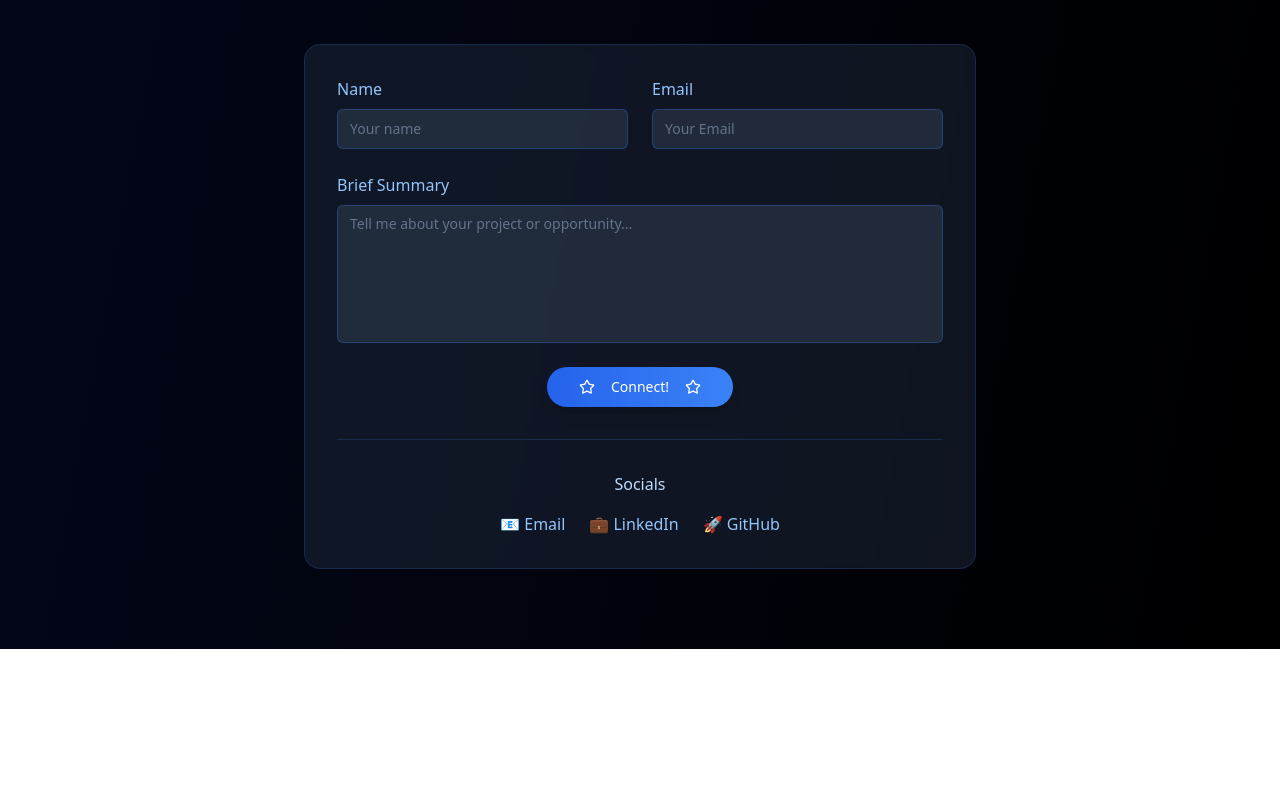
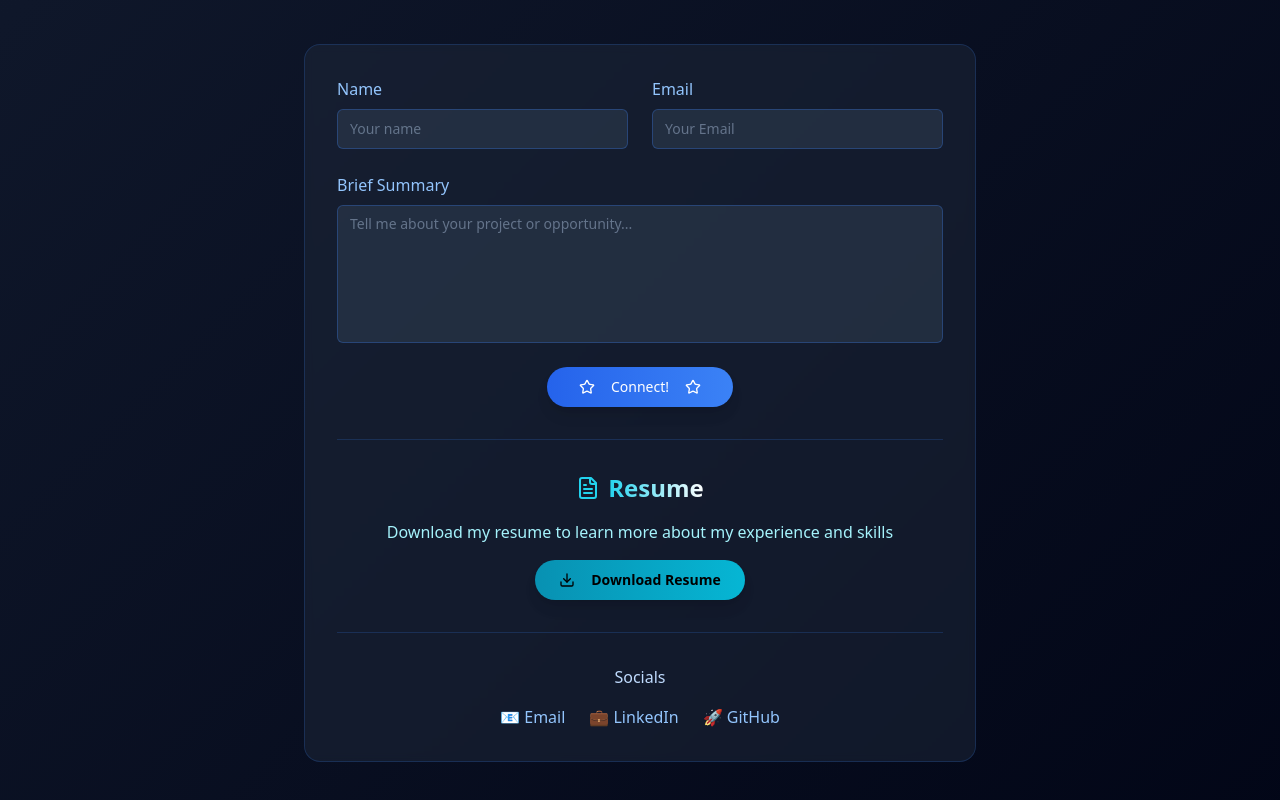
Before and after one commit to EugeneBertrand/Eugene-Bertrand, a React (Vite) app: page / in a window 1280 px wide. Shown: the part 6268-7068 px from the top of the page. Before the commit the page ends 6917 px from the top, so only its background shows below. Built offline with nearby package versions, Linux system fonts and the light colour scheme.

Commit message:
Add scrolling background effect and resume download
Implement a scrolling background effect and add a resume download section to the contact area.

```diff
--- a/src/components/Contact.tsx
+++ b/src/components/Contact.tsx
@@ -1,15 +1,18 @@
-import { Rocket, Star } from "lucide-react";
+
+import { Rocket, Star, Download, FileText } from "lucide-react";
 import { useState } from "react";
 import { Button } from "@/components/ui/button";
 import { Input } from "@/components/ui/input";
 import { Textarea } from "@/components/ui/textarea";
 import { toast } from "sonner";
+
 const Contact = () => {
   const [formData, setFormData] = useState({
     name: "",
     email: "",
     message: ""
   });
+
   const handleSubmit = (e: React.FormEvent) => {
     e.preventDefault();
 
@@ -27,13 +30,21 @@ const Contact = () => {
       message: ""
     });
   };
+
   const handleChange = (e: React.ChangeEvent<HTMLInputElement | HTMLTextAreaElement>) => {
     setFormData({
       ...formData,
       [e.target.name]: e.target.value
     });
   };
-  return <section id="contact" className="py-20 relative">
+
+  const handleDownloadResume = () => {
+    // For now, this will show a toast. In a real implementation, you'd link to an actual PDF file
+    toast.success("Resume download would start here! Please upload your resume file to the project.");
+  };
+
+  return (
+    <section id="contact" className="py-20 relative">
       <div className="container mx-auto px-4">
         <div className="text-center mb-16">
           <div className="flex items-center justify-center mb-4">
@@ -41,7 +52,7 @@ const Contact = () => {
             <h2 className="text-4xl md:text-5xl font-bold bg-gradient-to-r from-blue-400 to-white bg-clip-text text-transparent">Let's Connect!</h2>
             <Rocket className="h-6 w-6 text-blue-400 ml-2" />
           </div>
-          <p className="text-xl text-blue-200 max-w-2xl mx-auto">Ready to build something impactful together? Let’s connect and explore what we can create. Reach out anytime—I'm always open to new ideas and meaningful collaboration.</p>
+          <p className="text-xl text-blue-200 max-w-2xl mx-auto">Ready to build something impactful together? Let's connect and explore what we can create. Reach out anytime—I'm always open to new ideas and meaningful collaboration.</p>
         </div>
 
         <div className="max-w-2xl mx-auto">
@@ -50,22 +61,52 @@ const Contact = () => {
               <div className="grid md:grid-cols-2 gap-6">
                 <div>
                   <label htmlFor="name" className="block text-blue-300 font-medium mb-2">Name</label>
-                  <Input id="name" name="name" type="text" required value={formData.name} onChange={handleChange} className="bg-slate-700/50 border-blue-500/30 text-white placeholder-blue-300/50 focus:border-blue-400 focus:ring-blue-400/20" placeholder="Your name" />
+                  <Input
+                    id="name"
+                    name="name"
+                    type="text"
+                    required
+                    value={formData.name}
+                    onChange={handleChange}
+                    className="bg-slate-700/50 border-blue-500/30 text-white placeholder-blue-300/50 focus:border-blue-400 focus:ring-blue-400/20"
+                    placeholder="Your name"
+                  />
                 </div>
 
                 <div>
                   <label htmlFor="email" className="block text-blue-300 font-medium mb-2">Email</label>
-                  <Input id="email" name="email" type="email" required value={formData.email} onChange={handleChange} className="bg-slate-700/50 border-blue-500/30 text-white placeholder-blue-300/50 focus:border-blue-400 focus:ring-blue-400/20" placeholder="Your Email" />
+                  <Input
+                    id="email"
+                    name="email"
+                    type="email"
+                    required
+                    value={formData.email}
+                    onChange={handleChange}
+                    className="bg-slate-700/50 border-blue-500/30 text-white placeholder-blue-300/50 focus:border-blue-400 focus:ring-blue-400/20"
+                    placeholder="Your Email"
+                  />
                 </div>
               </div>
 
               <div>
                 <label htmlFor="message" className="block text-blue-300 font-medium mb-2">Brief Summary</label>
-                <Textarea id="message" name="message" required value={formData.message} onChange={handleChange} rows={6} className="bg-slate-700/50 border-blue-500/30 text-white placeholder-blue-300/50 focus:border-blue-400 focus:ring-blue-400/20 resize-none" placeholder="Tell me about your project or opportunity..." />
+                <Textarea
+                  id="message"
+                  name="message"
+                  required
+                  value={formData.message}
+                  onChange={handleChange}
+                  rows={6}
+                  className="bg-slate-700/50 border-blue-500/30 text-white placeholder-blue-300/50 focus:border-blue-400 focus:ring-blue-400/20 resize-none"
+                  placeholder="Tell me about your project or opportunity..."
+                />
               </div>
 
               <div className="text-center">
-                <Button type="submit" className="px-8 py-4 bg-gradient-to-r from-blue-600 to-blue-500 text-white rounded-full hover:from-blue-500 hover:to-blue-400 transition-all duration-300 shadow-lg hover:shadow-blue-500/25 hover:scale-105 flex items-center mx-auto">
+                <Button
+                  type="submit"
+                  className="px-8 py-4 bg-gradient-to-r from-blue-600 to-blue-500 text-white rounded-full hover:from-blue-500 hover:to-blue-400 transition-all duration-300 shadow-lg hover:shadow-blue-500/25 hover:scale-105 flex items-center mx-auto"
+                >
                   <Star className="h-5 w-5 mr-2" />
                   Connect!
                   <Star className="h-5 w-5 ml-2" />
@@ -73,6 +114,25 @@ const Contact = () => {
               </div>
             </form>
 
+            {/* Resume Download Section */}
+            <div className="mt-8 pt-8 border-t border-blue-500/20">
+              <div className="text-center mb-6">
+                <div className="flex items-center justify-center mb-4">
+                  <FileText className="h-6 w-6 text-cyan-400 mr-2" />
+                  <h3 className="text-2xl font-bold bg-gradient-to-r from-cyan-400 to-white bg-clip-text text-transparent">Resume</h3>
+                </div>
+                <p className="text-cyan-200 mb-4">Download my resume to learn more about my experience and skills</p>
+                <Button
+                  onClick={handleDownloadResume}
+                  className="px-6 py-3 bg-gradient-to-r from-cyan-600 to-cyan-500 text-black rounded-full hover:from-cyan-500 hover:to-cyan-400 transition-all duration-300 shadow-lg hover:shadow-cyan-500/25 hover:scale-105 flex items-center mx-auto font-semibold"
+                >
+                  <Download className="h-5 w-5 mr-2" />
+                  Download Resume
+                </Button>
+              </div>
+            </div>
+
+            {/* Socials Section */}
             <div className="mt-8 pt-8 border-t border-blue-500/20 text-center">
               <p className="text-blue-200 mb-4">Socials</p>
               <div className="flex justify-center space-x-6 text-blue-300">
@@ -90,6 +150,8 @@ const Contact = () => {
           </div>
         </div>
       </div>
-    </section>;
+    </section>
+  );
 };
+
 export default Contact;
--- a/src/pages/Index.tsx
+++ b/src/pages/Index.tsx
@@ -1,4 +1,5 @@
 
+import { useEffect, useState } from "react";
 import Header from "@/components/Header";
 import Hero from "@/components/Hero";
 import About from "@/components/About";
@@ -8,8 +9,32 @@ import Skills from "@/components/Skills";
 import Contact from "@/components/Contact";
 
 const Index = () => {
+  const [scrollY, setScrollY] = useState(0);
+
+  useEffect(() => {
+    const handleScroll = () => setScrollY(window.scrollY);
+    window.addEventListener('scroll', handleScroll);
+    return () => window.removeEventListener('scroll', handleScroll);
+  }, []);
+
+  const backgroundStyle = {
+    background: `radial-gradient(circle at ${50 + scrollY * 0.01}% ${30 + scrollY * 0.02}%,
+      rgba(6, 182, 212, 0.1) 0%,
+      rgba(59, 130, 246, 0.05) 25%,
+      transparent 50%),
+      linear-gradient(${135 + scrollY * 0.1}deg,
+      rgb(2, 6, 23) 0%,
+      rgb(15, 23, 42) 25%,
+      rgb(30, 41, 59) 50%,
+      rgb(15, 23, 42) 75%,
+      rgb(2, 6, 23) 100%)`
+  };
+
   return (
-    <div className="min-h-screen bg-gradient-to-br from-gray-950 via-slate-950 to-black text-white relative overflow-hidden">
+    <div
+      className="min-h-screen text-white relative overflow-hidden transition-all duration-300"
+      style={backgroundStyle}
+    >
       {/* Space background effects */}
       <div className="fixed inset-0 overflow-hidden pointer-events-none">
         <div className="absolute top-20 left-10 w-2 h-2 bg-white rounded-full animate-pulse"></div>
```
